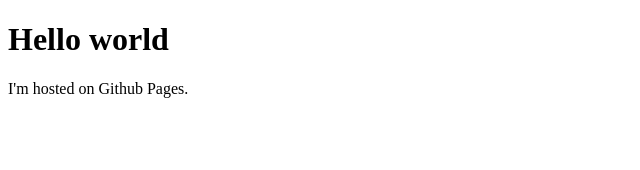
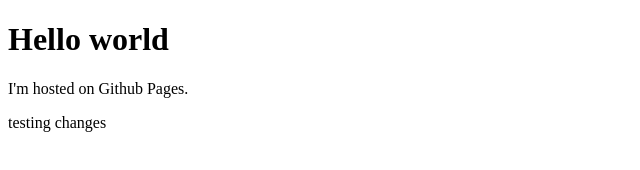
Before and after one commit to emerg-matters/sci-demo, a plain HTML site: page index.html in a window 1280 px wide. Shown: the whole page, without its empty margins (0-640 px from the left). Drawn offline with Linux system fonts and the light colour scheme.

Commit message:
Update index.html

```diff
--- a/index.html
+++ b/index.html
@@ -3,5 +3,6 @@
 <body>
 <h1>Hello world</h1>
 <p> I'm hosted on Github Pages.</p>
+<p> testing changes </p>
 </body>
 </html>
```
